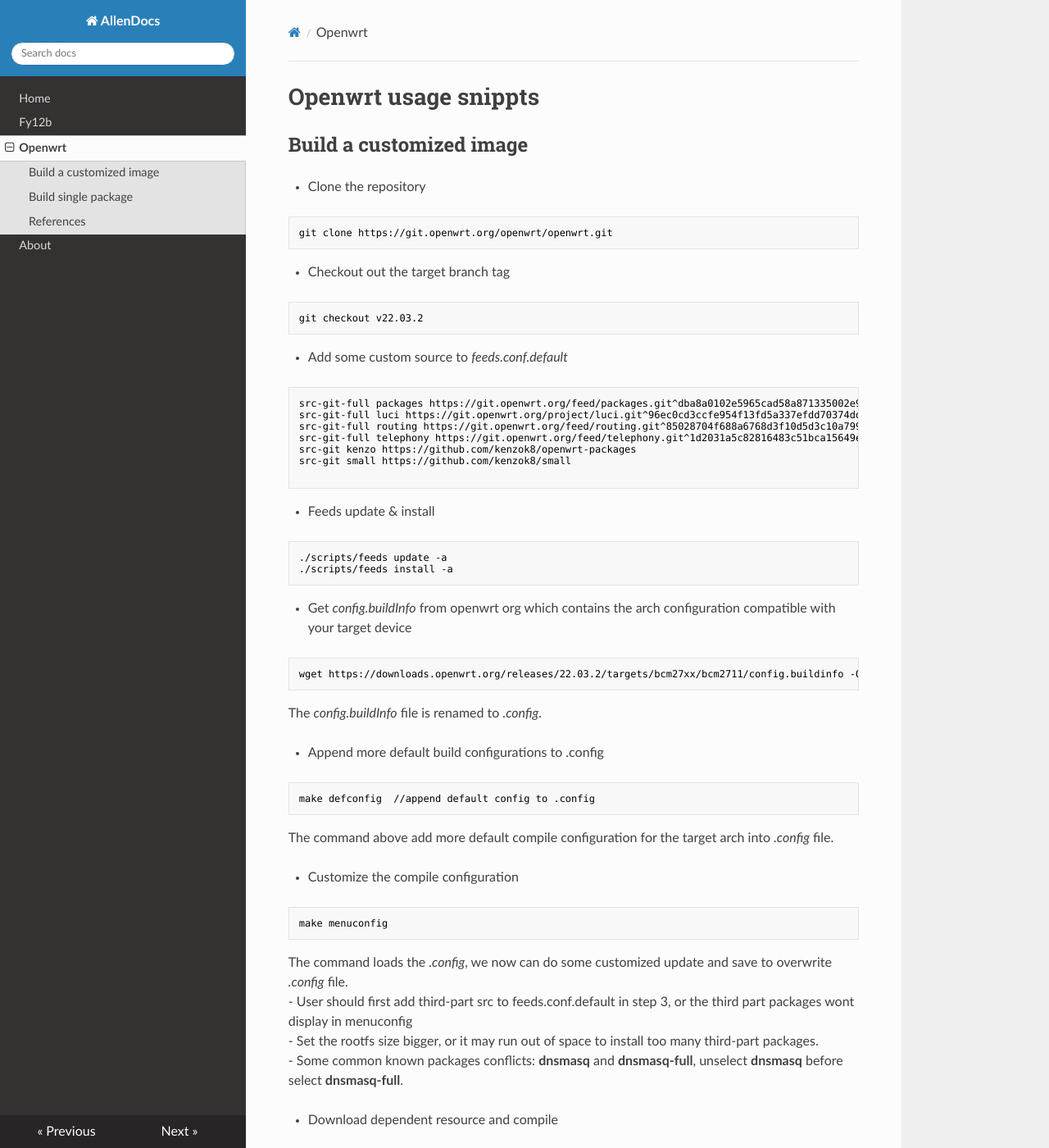
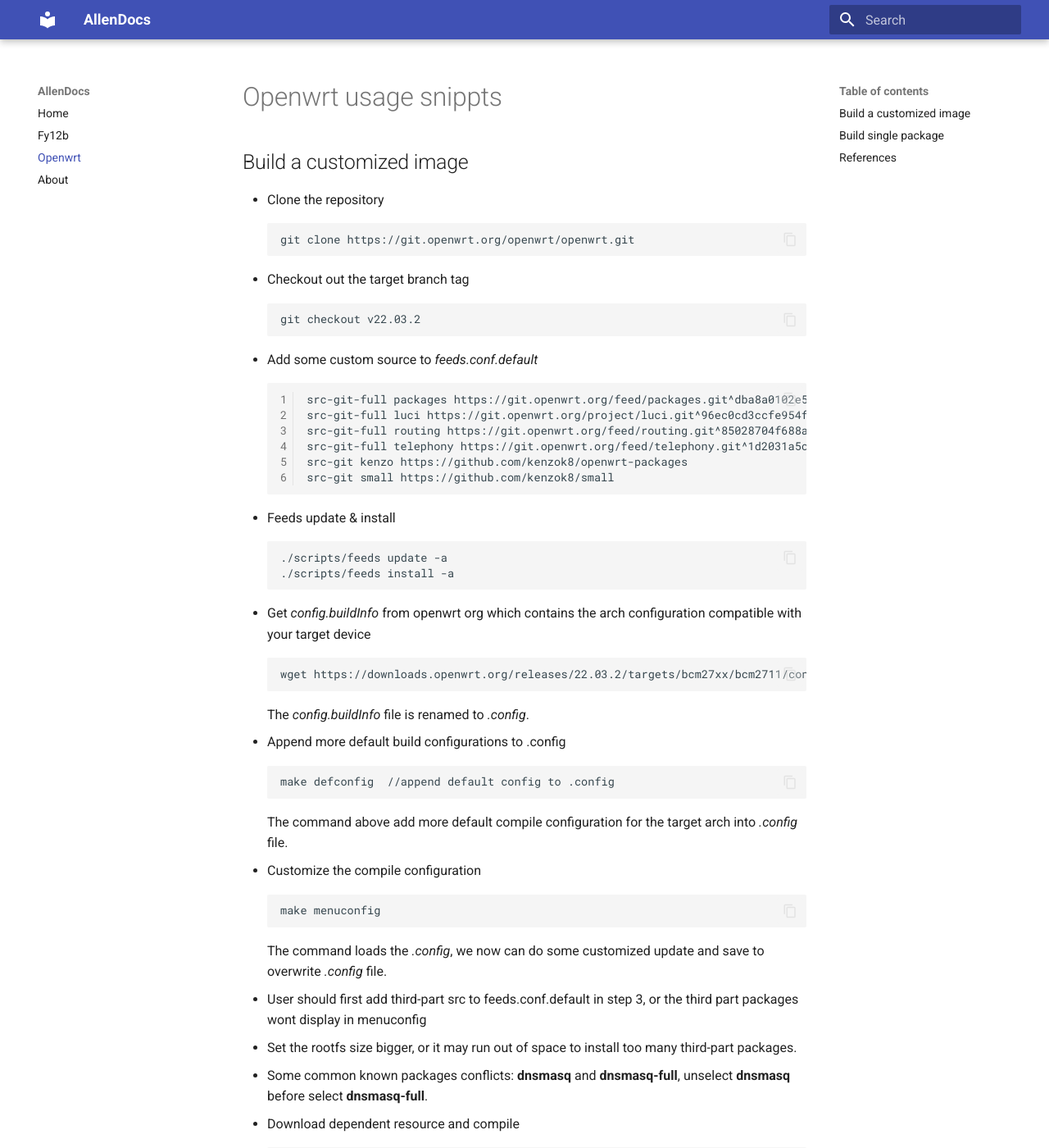
Before and after one commit to Ordinary-Capability/mydoc, an MkDocs documentation site: the page built from docs/openwrt.md, in a window 1280 px wide and 1400 px high. Shown: the whole window at 82% size. Built offline with MkDocs 1.6.1 and Material for MkDocs 9.7.7, drawn with Linux system fonts in a browser that asks for light colours; nearby versions of some CDN libraries; some of the changed text lies outside the part shown.

Commit message:
change theme to material, add iptables docs

````diff
--- a/docs/openwrt.md
+++ b/docs/openwrt.md
@@ -10,7 +10,7 @@ git clone https://git.openwrt.org/openwrt/openwrt.git
 git checkout v22.03.2
 ```
 * Add some custom source to *feeds.conf.default*
-```html
+```html linenums="1"
 src-git-full packages https://git.openwrt.org/feed/packages.git^dba8a0102e5965cad58a871335002e9c964b6719
 src-git-full luci https://git.openwrt.org/project/luci.git^96ec0cd3ccfe954f13fd5a337efdd70374dde03f
 src-git-full routing https://git.openwrt.org/feed/routing.git^85028704f688a6768d3f10d5d3c10a799a121e0d
--- a/mkdocs.yml
+++ b/mkdocs.yml
@@ -5,4 +5,14 @@ nav:
     - Openwrt: openwrt.md
     - About: about.md
 
-theme: readthedocs
+theme:
+  name: material
+  features:
+    - content.code.copy
+
+markdown_extensions:
+  - pymdownx.highlight:
+      anchor_linenums: true
+  - pymdownx.inlinehilite
+  - pymdownx.snippets
+  - pymdownx.superfences
````
Also changed, not shown: docs/iptables.md (added, +73 -0 lines).
